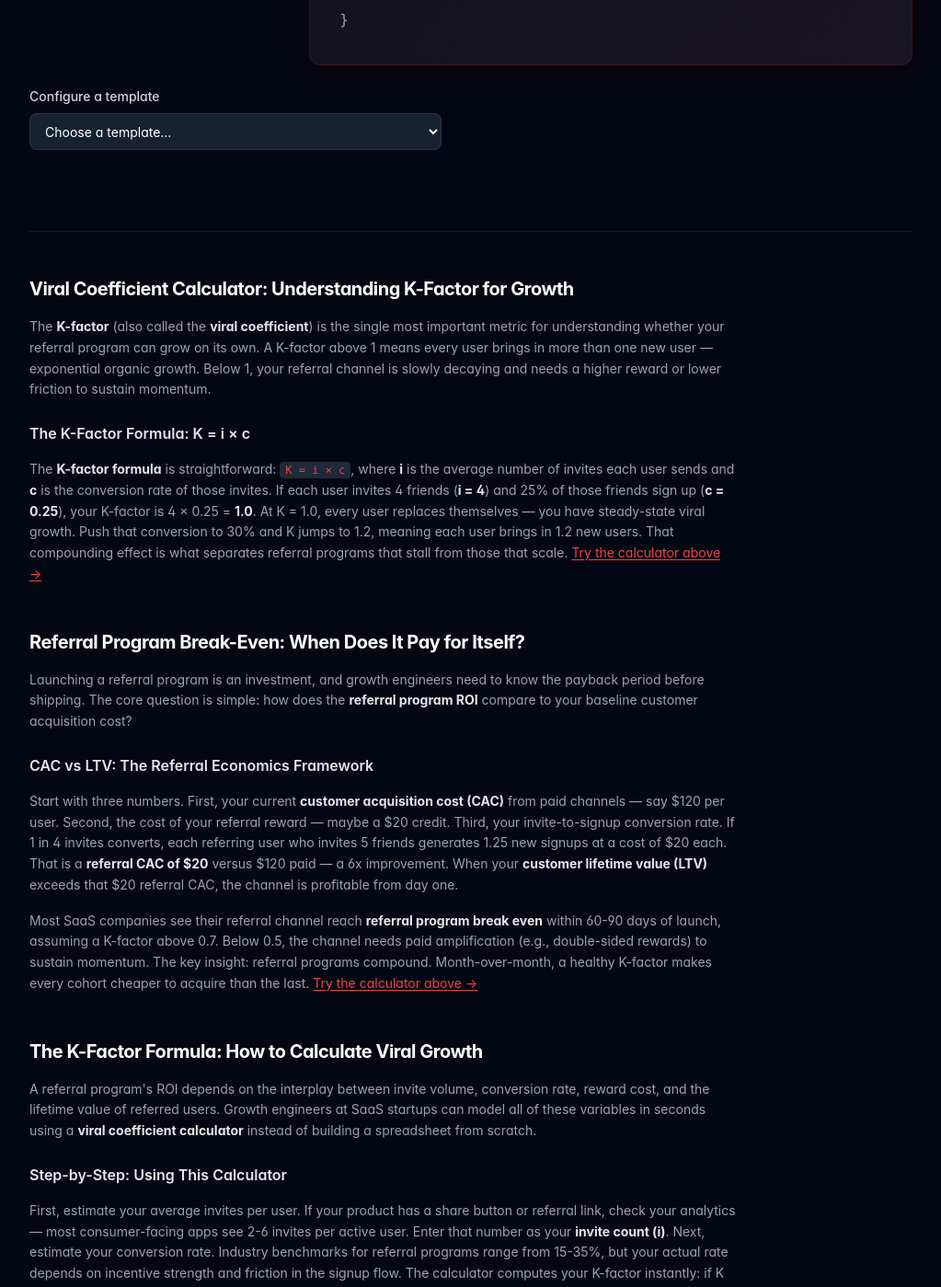
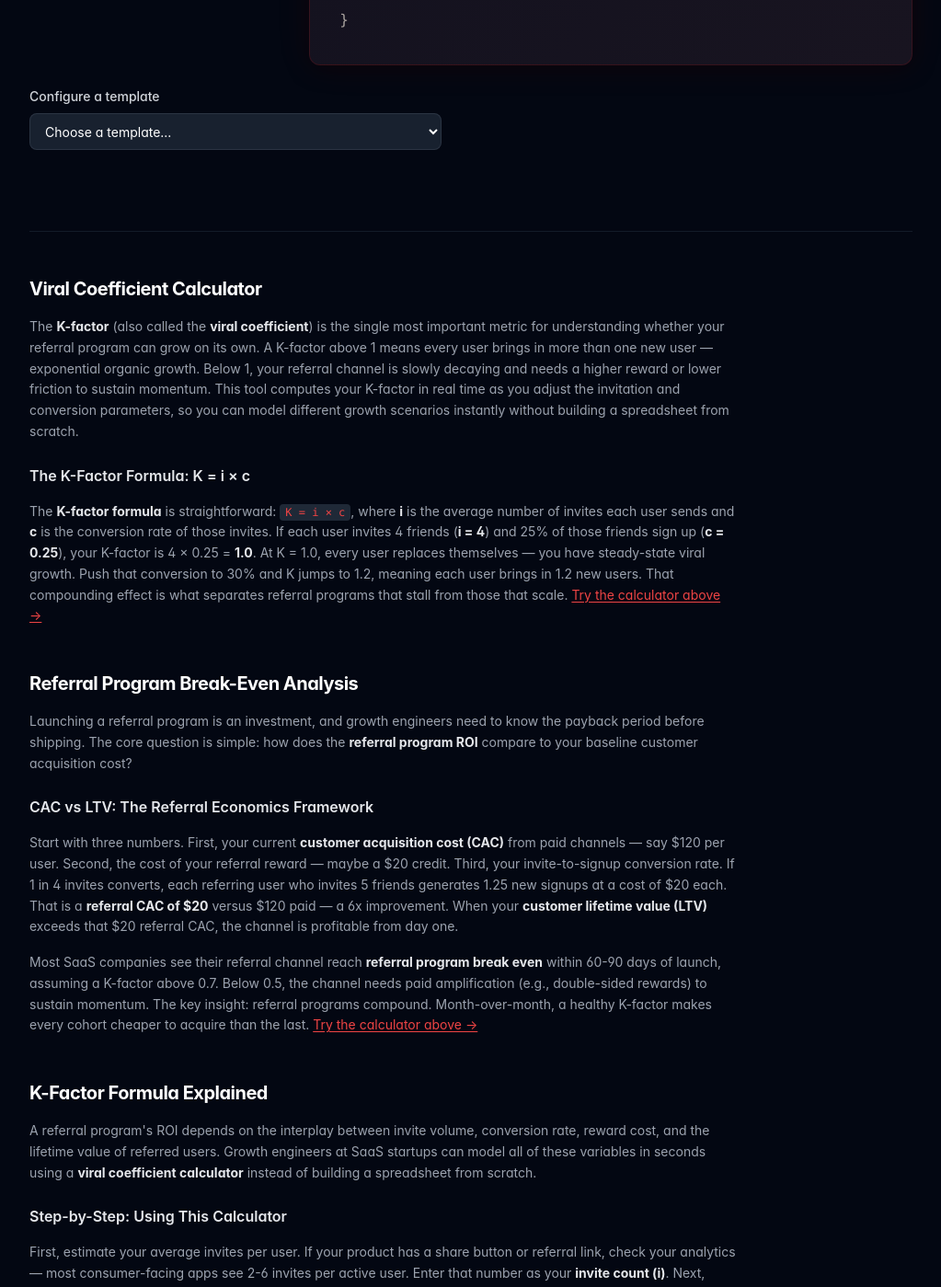
Before and after one commit to runsmlee/aif-mvp-d47c09ac, a React (Vite) app: page / in a window 1280 px wide. Shown: the part 892-2291 px from the top of the page at 92% size, without its empty margins (256-1279 px from the left). Built offline with nearby package versions, Linux system fonts and the light colour scheme.

Commit message:
improve: Improve ViralKit — Referral Economics Calculator:[CRITICAL] (sharpen) ux: SHA

```diff
--- a/index.html
+++ b/index.html
@@ -23,16 +23,16 @@
     </div>
     <noscript>
       <article style="max-width:720px;margin:0 auto;padding:48px 24px;font-family:system-ui,sans-serif;color:#d1d5db">
-        <h2>Viral Coefficient Calculator: Understanding K-Factor for Growth</h2>
+        <h2>Viral Coefficient Calculator</h2>
         <p>The <strong>K-factor</strong> (also called the <strong>viral coefficient</strong>) is the single most important metric for understanding whether your referral program can grow on its own. A K-factor above 1 means every user brings in more than one new user — exponential organic growth. Below 1, your referral channel is slowly decaying and needs a higher reward or lower friction to sustain momentum.</p>
         <h3>The K-Factor Formula: K = i × c</h3>
         <p>The <strong>K-factor formula</strong> is straightforward: <code>K = i × c</code>, where <strong>i</strong> is the average number of invites each user sends and <strong>c</strong> is the conversion rate of those invites. If each user invites 4 friends (i = 4) and 25% of those friends sign up (c = 0.25), your K-factor is 4 × 0.25 = <strong>1.0</strong>. At K = 1.0, every user replaces themselves — you have steady-state viral growth. Push that conversion to 30% and K jumps to 1.2, meaning each user brings in 1.2 new users. That compounding effect is what separates referral programs that stall from those that scale. Use our <strong>viral coefficient calculator</strong> above to model your own growth loop.</p>
-        <h2>Referral Program Break-Even: When Does It Pay for Itself?</h2>
+        <h2>Referral Program Break-Even Analysis</h2>
         <p>Launching a referral program is an investment, and growth engineers need to know the payback period before shipping. The core question is simple: how does the <strong>referral program ROI</strong> compare to your baseline customer acquisition cost?</p>
         <h3>CAC vs LTV: The Referral Economics Framework</h3>
         <p>Start with three numbers. First, your current <strong>customer acquisition cost (CAC)</strong> from paid channels — say $120 per user. Second, the cost of your referral reward — maybe a $20 credit. Third, your invite-to-signup conversion rate. If 1 in 4 invites converts, each referring user who invites 5 friends generates 1.25 new signups at a cost of $20 each. That is a <strong>referral CAC of $20</strong> versus $120 paid — a 6x improvement. When your <strong>customer lifetime value (LTV)</strong> exceeds that $20 referral CAC, the channel is profitable from day one.</p>
         <p>Most SaaS companies see their referral channel reach <strong>referral program break-even</strong> within 60-90 days of launch, assuming a K-factor above 0.7. Below 0.5, the channel needs paid amplification (e.g., double-sided rewards) to sustain momentum. The key insight: referral programs compound. Month-over-month, a healthy K-factor makes every cohort cheaper to acquire than the last.</p>
-        <h2>The K-Factor Formula: How to Calculate Viral Growth</h2>
+        <h2>K-Factor Formula Explained</h2>
         <p>A referral program's ROI depends on the interplay between invite volume, conversion rate, reward cost, and the lifetime value of referred users. Growth engineers at SaaS startups can model all of these variables in seconds using a <strong>viral coefficient calculator</strong> instead of building a spreadsheet from scratch.</p>
         <h3>Step-by-Step: Using This Calculator</h3>
         <p>First, estimate your average invites per user. If your product has a share button or referral link, check your analytics — most consumer-facing apps see 2-6 invites per active user. Enter that number as your <strong>invite count (i)</strong>. Next, estimate your conversion rate. Industry benchmarks for referral programs range from 15-35%, but your actual rate depends on incentive strength and friction in the signup flow. The calculator computes your K-factor instantly: if K is above 1, your program is self-sustaining.</p>
--- a/src/components/SEOContent.tsx
+++ b/src/components/SEOContent.tsx
@@ -20,7 +20,7 @@ export function SEOContent() {
       {/* ────────── Section 1: K-Factor ────────── */}
       <article className="max-w-3xl">
         <h2 className="text-xl font-bold text-white tracking-tight">
-          Viral Coefficient Calculator: Understanding K-Factor for Growth
+          Viral Coefficient Calculator
         </h2>
 
         <div className="mt-4 space-y-4 text-sm leading-relaxed text-gray-400">
@@ -31,7 +31,10 @@ export function SEOContent() {
             referral program can grow on its own. A K-factor above 1 means every
             user brings in more than one new user — exponential organic growth.
             Below 1, your referral channel is slowly decaying and needs a higher
-            reward or lower friction to sustain momentum.
+            reward or lower friction to sustain momentum. This tool computes your
+            K-factor in real time as you adjust the invitation and conversion
+            parameters, so you can model different growth scenarios instantly
+            without building a spreadsheet from scratch.
           </p>
 
           <h3 className="text-base font-semibold text-gray-200 pt-2">
@@ -69,7 +72,7 @@ export function SEOContent() {
       {/* ────────── Section 2: Break Even ────────── */}
       <article className="max-w-3xl">
         <h2 className="text-xl font-bold text-white tracking-tight">
-          Referral Program Break-Even: When Does It Pay for Itself?
+          Referral Program Break-Even Analysis
         </h2>
 
         <div className="mt-4 space-y-4 text-sm leading-relaxed text-gray-400">
@@ -120,7 +123,7 @@ export function SEOContent() {
       {/* ────────── Section 3: How to Calculate ROI ────────── */}
       <article className="max-w-3xl">
         <h2 className="text-xl font-bold text-white tracking-tight">
-          The K-Factor Formula: How to Calculate Viral Growth
+          K-Factor Formula Explained
         </h2>
 
         <div className="mt-4 space-y-4 text-sm leading-relaxed text-gray-400">
```
Also changed, not shown: 2 other files (tests, documents, lock files or other folders).
